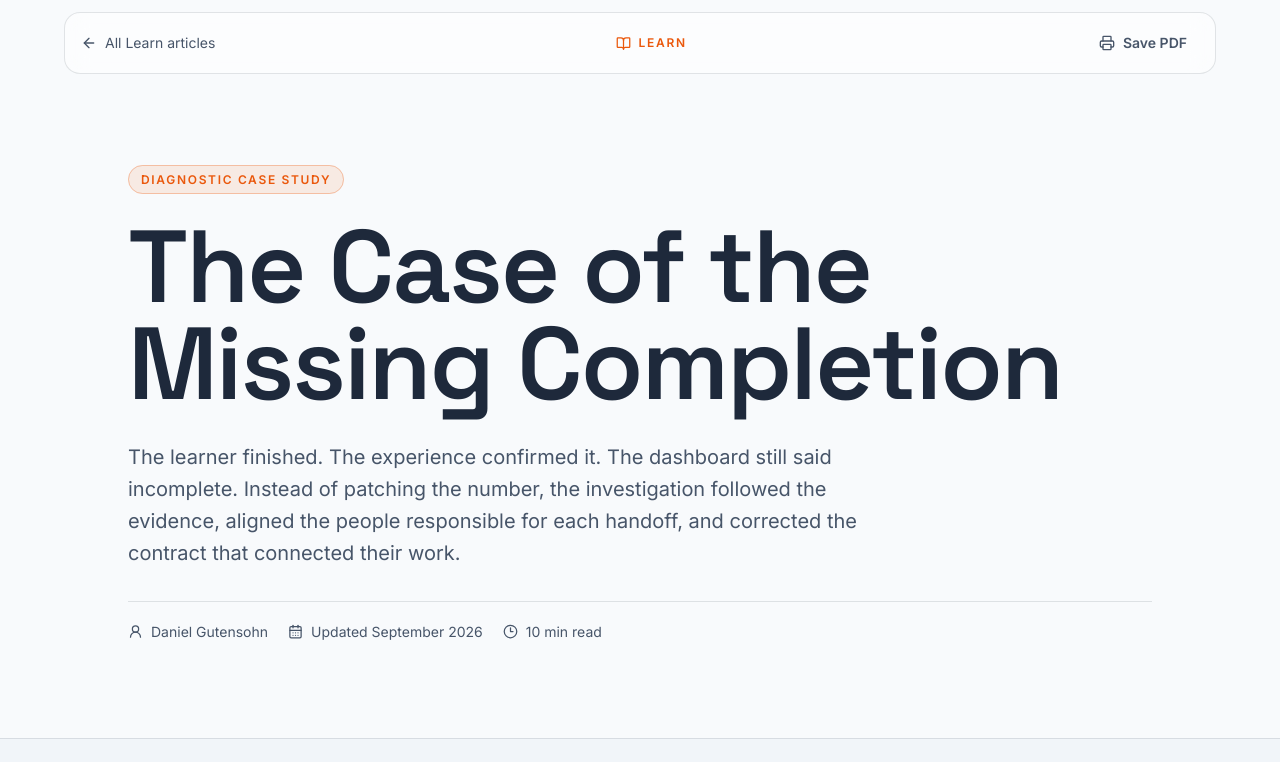
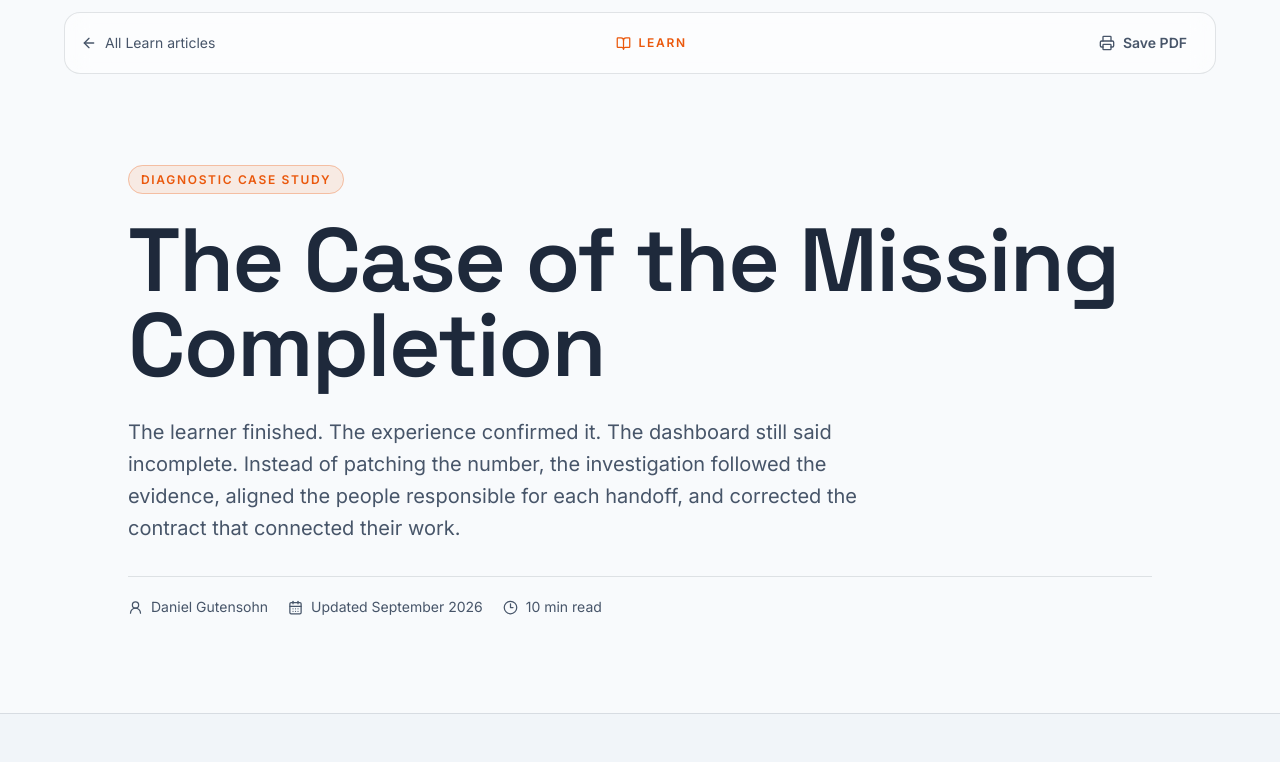
Before and after one commit to dgutensohn03/dg-portfolio, a Next.js app: page /learn/missing-completion in a window 1280 px wide. Shown: the top 762 px of the page. Built offline with nearby package versions, Linux system fonts and the light colour scheme.

Commit message:
Refine Learn visuals, spacing, and interactions

```diff
--- a/src/components/learn/LearnShell.tsx
+++ b/src/components/learn/LearnShell.tsx
@@ -52,7 +52,7 @@ export function ArticleHero({
         <span className="rounded-full border border-[var(--accent)]/30 bg-[var(--accent)]/10 px-3 py-1.5 text-xs font-semibold uppercase tracking-[.14em] text-[var(--accent)]">
           {category}
         </span>
-        <h1 className="mt-7 max-w-5xl text-[clamp(3rem,8vw,6.4rem)] font-semibold leading-[.95] tracking-[-.055em]">
+        <h1 className="mt-7 max-w-5xl text-[clamp(3rem,7vw,5.75rem)] font-semibold leading-[.95] tracking-[-.055em]">
           {title}
         </h1>
         <p className="mt-7 max-w-3xl text-lg leading-8 text-[var(--muted)] sm:text-xl">
```
